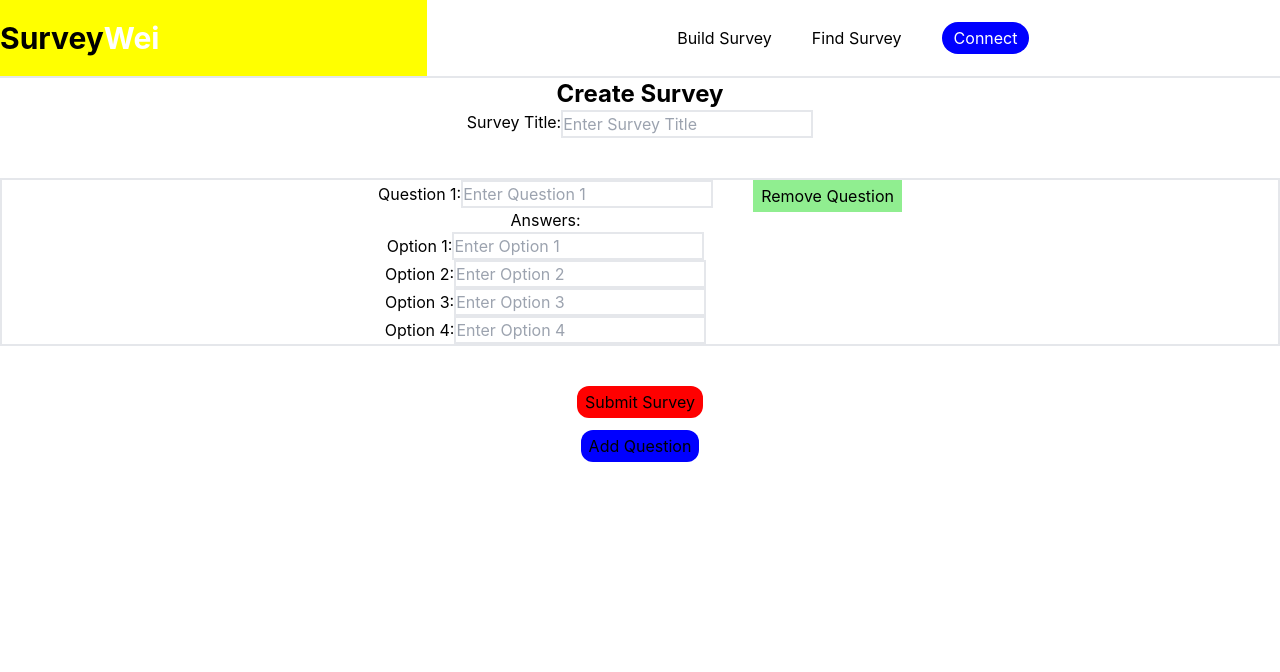
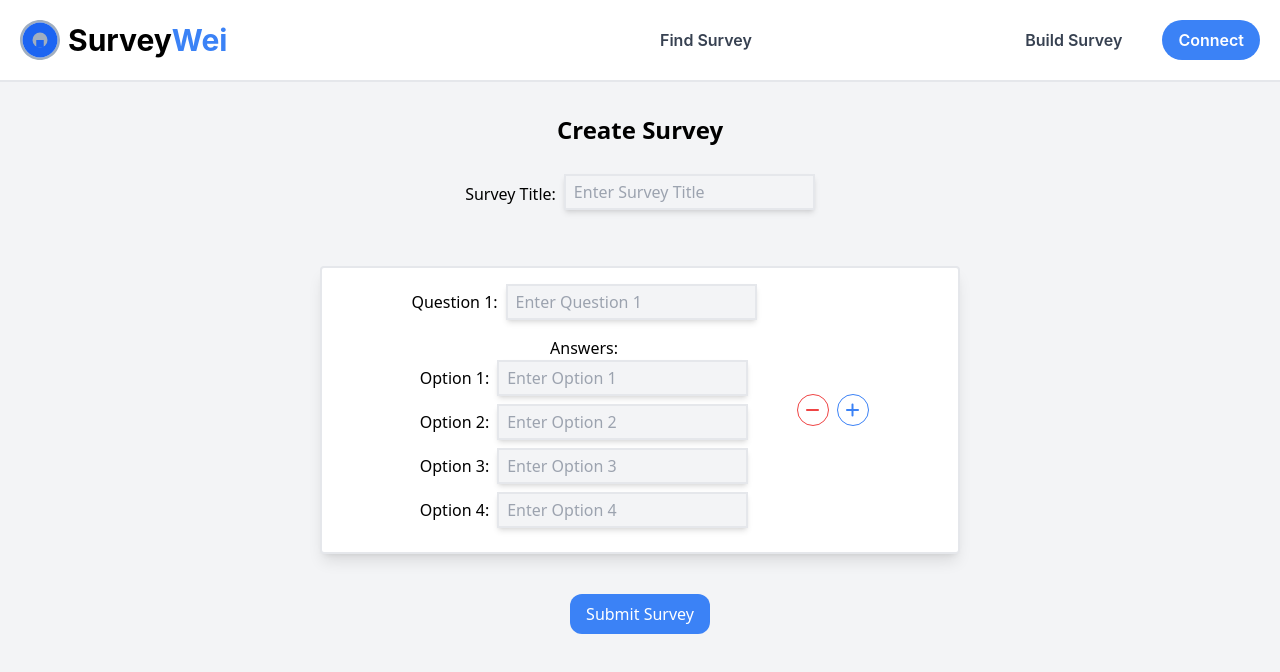
Before and after one commit to Tgb29/surveywei, a React (Create React App) app: page /build in a window 1280 px wide. Shown: the top 672 px of the page. Built offline with nearby package versions, Linux system fonts and the light colour scheme.

Commit message:
major UI update

```diff
--- a/public/index.html
+++ b/public/index.html
@@ -9,6 +9,11 @@
       name="description"
       content="Web site created using create-react-app"
     />
+    <link
+      rel="stylesheet"
+      href="https://cdnjs.cloudflare.com/ajax/libs/font-awesome/6.1.0/css/all.min.css"
+    />
+
     <link rel="apple-touch-icon" href="%PUBLIC_URL%/logo192.png" />
     <!--
       manifest.json provides metadata used when your web app is installed on a
--- a/src/App.js
+++ b/src/App.js
@@ -1,15 +1,18 @@
 // import RadioGroup from "./components/RadioGroup";
 import Home from "./components/home/Home";
-import SurveyForm from "./components/SurveyForm";
 import Navbar from "./components/navigation/Navbar";
 import Form from "./components/Form";
 import Form2 from "./components/Form2";
 import { BrowserRouter as Router, Routes, Route } from "react-router-dom";
+import UserAddressContext from "./UserAddressContext";
+import { useState } from "react";
 function App() {
+  const [connectedAddress, setConnectedAddress] = useState("");
   return (
     <>
+      <UserAddressContext.Provider value={connectedAddress}>
         <Router>
-        <Navbar />
+          <Navbar setConnectedAddress={setConnectedAddress} />
           <main>
             <Routes>
               <Route path="/" element={<Home />} />
@@ -18,6 +21,7 @@ function App() {
             </Routes>
           </main>
         </Router>
+      </UserAddressContext.Provider>
     </>
   );
 }
--- /dev/null
+++ b/src/UserAddressContext.js
@@ -0,0 +1,5 @@
+import { createContext } from "react";
+
+const UserAddressContext = createContext(null);
+
+export default UserAddressContext;
--- a/src/components/Form2.jsx
+++ b/src/components/Form2.jsx
@@ -1,15 +1,17 @@
 import React from "react";
 
-import { useState, useEffect, useRef } from "react";
+import { useState, useEffect, useRef, useContext } from "react";
 import { v4 as uuidv4 } from "uuid";
 import { ToastContainer, toast } from "react-toastify";
 import "react-toastify/dist/ReactToastify.css";
+import UserAddressContext from "../UserAddressContext";
 
 function Form2() {
   const [title, setTitle] = useState("");
   const [formData, setFormData] = useState([{}]);
   const [questions, setQuestions] = useState([]);
   const [questionRefs, setQuestionRefs] = useState([React.createRef()]);
+  const connectedAddress = useContext(UserAddressContext);
 
   const onChange = (index) => (e) => {
     setFormData((prevState) => {
@@ -44,7 +46,12 @@ function Form2() {
           "https://surveywei-1b1e0-default-rtdb.firebaseio.com/surveys.json",
           {
             method: "POST",
-            body: JSON.stringify({ [title]: updatedQuestions }),
+            body: JSON.stringify({
+              [title]: {
+                creator: connectedAddress,
+                questions: updatedQuestions,
+              },
+            }),
             headers: { "Content-Type": "application/json" },
           }
         );
@@ -87,30 +94,29 @@ function Form2() {
     setQuestions((prevState) => prevState.filter((_, i) => i !== index));
     setQuestionRefs((prevState) => prevState.filter((_, i) => i !== index));
   };
-
   const questionBlocks = formData.map((question, i) => (
     <div
       key={question.id}
       ref={questionRefs[i]}
       id={`question${i + 1}-block`}
-      className="flex  align-center justify-center mx-auto text-center border-2 mb-10"
+      className="flex align-center justify-center mx-auto text-center border-2 mb-10 p-4 bg-white rounded shadow-lg w-full sm:w-11/12 md:w-3/4 lg:w-1/2"
     >
       <div>
-        <label>{`Question ${i + 1}:`}</label>
+        <label className="mr-2">{`Question ${i + 1}:`}</label>
         <input
           type="text"
-          className="border-2"
+          className="border-2 bg-gray-100 shadow-md mb-4 px-2 py-1"
           placeholder={`Enter Question ${i + 1}`}
           id={`question${i + 1}`}
           onChange={onChange(i)}
         />
         <h2>Answers:</h2>
         {Array.from({ length: 4 }, (_, j) => (
-          <div key={j}>
-            <label>{`Option ${j + 1}:`}</label>
+          <div key={j} className="mb-2">
+            <label className="mr-2">{`Option ${j + 1}:`}</label>
             <input
               type="text"
-              className="border-2"
+              className="border-2 bg-gray-100 shadow-md px-2 py-1"
               placeholder={`Enter Option ${j + 1}`}
               id={`answer${j + 1}`}
               onChange={onChange(i)}
@@ -118,34 +124,48 @@ function Form2() {
           </div>
         ))}
       </div>
+      <div className="flex items-center ml-2 sm:ml-4 md:ml-10">
         <button
           type="button"
           onClick={() => removeQuestion(i)}
-        className="btn flex ml-10 py-1 px-2 bg-[lightgreen] h-fit"
+          className="flex items-center justify-center w-6 h-6 sm:w-8 sm:h-8 bg-white rounded-full text-red-500 border border-red-500"
         >
-        Remove Question
+          <i className="fas fa-minus"></i>
         </button>
+        {i === formData.length - 1 && (
+          <button
+            type="button"
+            onClick={addQuestion}
+            className="flex items-center justify-center w-6 h-6 sm:w-8 sm:h-8 bg-white rounded-full text-blue-500 border border-blue-500 ml-2"
+          >
+            <i className="fas fa-plus"></i>
+          </button>
+        )}
+      </div>
     </div>
   ));
   return (
     <>
+      <div className="bg-gray-100 min-h-screen font-sans">
         <div className="flex align-center justify-center mx-auto"></div>
         <div
           id="form-container"
           className="flex-col align-center justify-center mx-auto "
         >
           <div id="headline-container">
-          <h1 className="font-bold text-2xl text-center">Create Survey</h1>
+            <h1 className="font-bold text-2xl text-center mt-8 mb-4">
+              Create Survey
+            </h1>
           </div>
           <div id="form-block" className="flex-col mx-auto">
             <div
               id="title-container"
-            className="flex  align-center justify-center mx-auto text-center mb-10"
+              className="flex items-center justify-center mx-auto text-center mb-10"
             >
-            <label>Survey Title: </label>
+              <label className="mr-2 align-middle">Survey Title: </label>
               <input
                 type="text"
-              className="border-2"
+                className="border-2 bg-gray-100 shadow-md mt-3 mb-4 px-2 py-1 align-middle"
                 placeholder="Enter Survey Title"
                 id="title"
                 onChange={(e) => {
@@ -155,19 +175,13 @@ function Form2() {
             </div>
             {questionBlocks}
           </div>
+        </div>
         <button
           type="button"
           onClick={onClick}
-          className="btn rounded-xl py-1 px-2 bg-[red] flex align-center justify-center text-center mx-auto my-3"
+          className="btn rounded-xl py-2 px-4 bg-blue-500 text-white flex align-center justify-center text-center mx-auto my-1 mb-3"
         >
           Submit Survey
-        </button>
-        <button
-          type="button"
-          onClick={addQuestion}
-          className="btn rounded-xl py-1 px-2 bg-[blue] flex align-center justify-center text-center mx-auto my-3"
-        >
-          Add Question
         </button>
       </div>
       <ToastContainer />
--- a/src/components/navigation/Navbar.jsx
+++ b/src/components/navigation/Navbar.jsx
@@ -1,27 +1,114 @@
-import React from "react";
+import React, { useState, useEffect } from "react";
 import { Link } from "react-router-dom";
+import SurveyWeiLogo from "../../assets/SurveyWeiLogo.svg";
+// import Web3 from "web3";
 
-function Navbar() {
+function Navbar({ setConnectedAddress }) {
+  const [dropdownOpen, setDropdownOpen] = useState(false);
+
+  const toggleDropdown = () => {
+    setDropdownOpen(!dropdownOpen);
+  };
+
+  useEffect(() => {
+    const handleClickOutside = (e) => {
+      if (
+        e.target.closest("#hamburger-icon") === null &&
+        e.target.closest("#dropdown") === null
+      ) {
+        setDropdownOpen(false);
+      }
+    };
+
+    const handleScroll = () => {
+      setDropdownOpen(false);
+    };
+
+    window.addEventListener("click", handleClickOutside);
+    window.addEventListener("scroll", handleScroll);
+
+    return () => {
+      window.removeEventListener("click", handleClickOutside);
+      window.removeEventListener("scroll", handleScroll);
+    };
+  }, []);
+
+  const connectMetamask = async () => {
+    if (window.ethereum) {
+      try {
+        const accounts = await window.ethereum.request({
+          method: "eth_requestAccounts",
+        });
+        setConnectedAddress(accounts[0]);
+        console.log("Connected address:", accounts[0]);
+      } catch (error) {
+        console.error("Error connecting to MetaMask:", error);
+      }
+    } else {
+      console.error("MetaMask is not installed.");
+    }
+  };
+
   return (
     <>
-      <div id="navbar-container" className="flex border-b-2 ">
-        <Link to="/" className="flex my-auto bg-[yellow] w-1/3 py-5">
-          <div id="logo container" className="text-3xl font-bold text-black">
-            Survey<span className="text-white">Wei</span>
+      <div id="navbar-container" className="flex border-b-2 bg-white">
+        <Link to="/" className="flex items-center w-full md:w-1/3 py-5 pl-5">
+          <img src={SurveyWeiLogo} alt="SurveyWei Logo" className="mr-2" />
+          <div
+            id="logo-container"
+            className="text-2xl md:text-3xl font-bold text-black"
+          >
+            Survey<span className="text-blue-500">Wei</span>
           </div>
         </Link>
-        <div id="menu container" className="flex m-auto space-x-10">
+        <div
+          id="menu-container"
+          className="hidden md:flex items-center justify-end w-2/3 pr-5 space-x-10"
+        >
+          <Link to="/find" className="flex m-auto">
+            <button className="btn btn-link font-semibold text-gray-700 hover:text-gray-900">
+              Find Survey
+            </button>
+          </Link>
           <Link to="/build" className="flex m-auto">
-            <button className="btn btn-link">Build Survey</button>
+            <button className="btn btn-link font-semibold text-gray-700 hover:text-gray-900">
+              Build Survey
+            </button>
           </Link>
-
-          <Link to="/find" className="flex m-auto">
-            <button className="btn btn-link">Find Survey</button>
-          </Link>
-          <button className="bg-[blue] rounded-full px-3 py-1 text-white">
+          <button
+            className="bg-blue-500 rounded-full px-4 py-2 text-white font-semibold hover:bg-blue-600"
+            onClick={connectMetamask}
+          >
             Connect
           </button>
         </div>
+        <div className="md:hidden w-1/3 flex justify-center items-center">
+          <i
+            id="hamburger-icon"
+            className="fas fa-bars text-2xl cursor-pointer"
+            onClick={toggleDropdown}
+          ></i>
+        </div>
+        <div className="md:hidden w-1/3 flex justify-end items-center pr-5">
+          <i
+            className="fas fa-wallet text-blue-500 text-2xl cursor-pointer"
+            onClick={connectMetamask}
+          ></i>
+        </div>
+
+        {dropdownOpen && (
+          <div
+            id="dropdown"
+            className="md:hidden w-48 bg-white border-t-2 py-2 absolute left-1/2 -translate-x-1/2 mt-20 ml-28 shadow-md rounded-md"
+          >
+            <Link to="/find" className="block py-2 px-5">
+              Find Survey
+            </Link>
+            <Link to="/build" className="block py-2 px-5">
+              Build Survey
+            </Link>
+          </div>
+        )}
       </div>
     </>
   );
```
Also changed, not shown: src/assets/SurveyWeiLogo.svg (added). Lines whose indentation alone changed are shown as unchanged.
